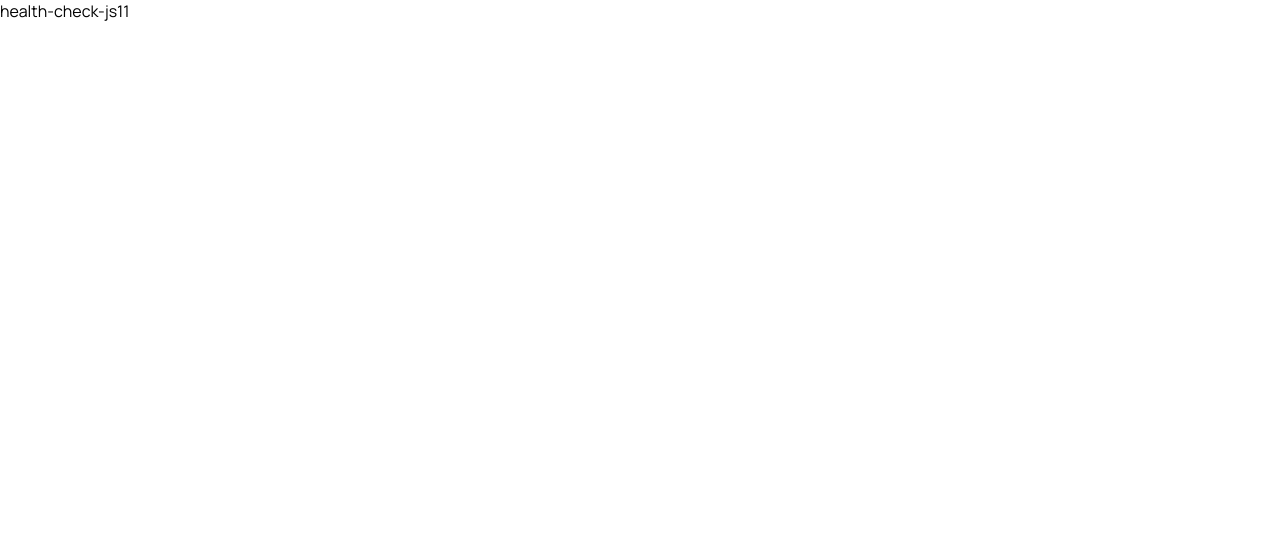
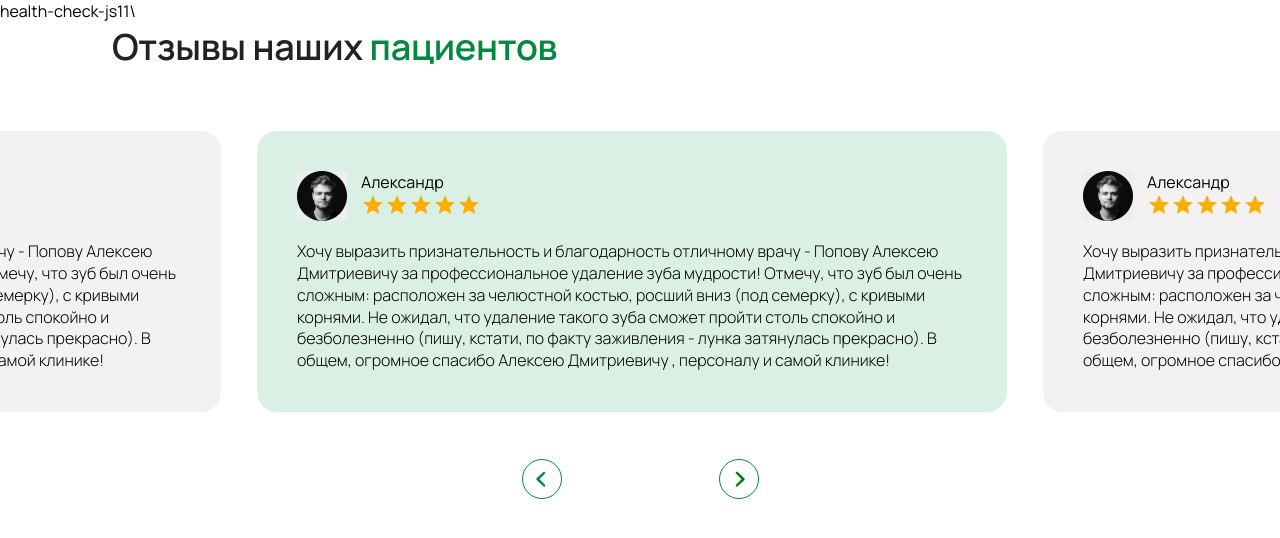
Before and after one commit to peaksoft-school/health-check-js11, a React (Create React App) app: page / in a window 1280 px wide. Shown: the top 538 px of the page. Built offline with nearby package versions, Linux system fonts and the light colour scheme; some icons are missing.

Commit message:
fixed the error

```diff
--- a/src/App.jsx
+++ b/src/App.jsx
@@ -1,7 +1,13 @@
 import './App.css'
+import Reviews from './components/mainPage/Reviews'
 
 const App = () => {
-   return <div>health-check-js11</div>
+   return (
+      <div>
+         health-check-js11\
+         <Reviews />
+      </div>
+   )
 }
 
 export default App
--- a/src/components/mainPage/Reviews.jsx
+++ b/src/components/mainPage/Reviews.jsx
@@ -6,8 +6,12 @@ import { Pagination, NextReview, PreviousReview } from '../../assets/icons'
 const customDots = (dots) => <div>{dots}</div>
 const customPaging = () => <Pagination />
 
-const NextArrow = () => <NextReview className="slick-next" />
-const PrevArrow = () => <PreviousReview className="slick-prev" />
+const NextArrow = ({ onClick }) => (
+   <NextReview onClick={onClick} className="slick-next" />
+)
+const PrevArrow = ({ onClick }) => (
+   <PreviousReview onClick={onClick} className="slick-prev" />
+)
 
 const Reviews = () => {
    const settings = {
```
